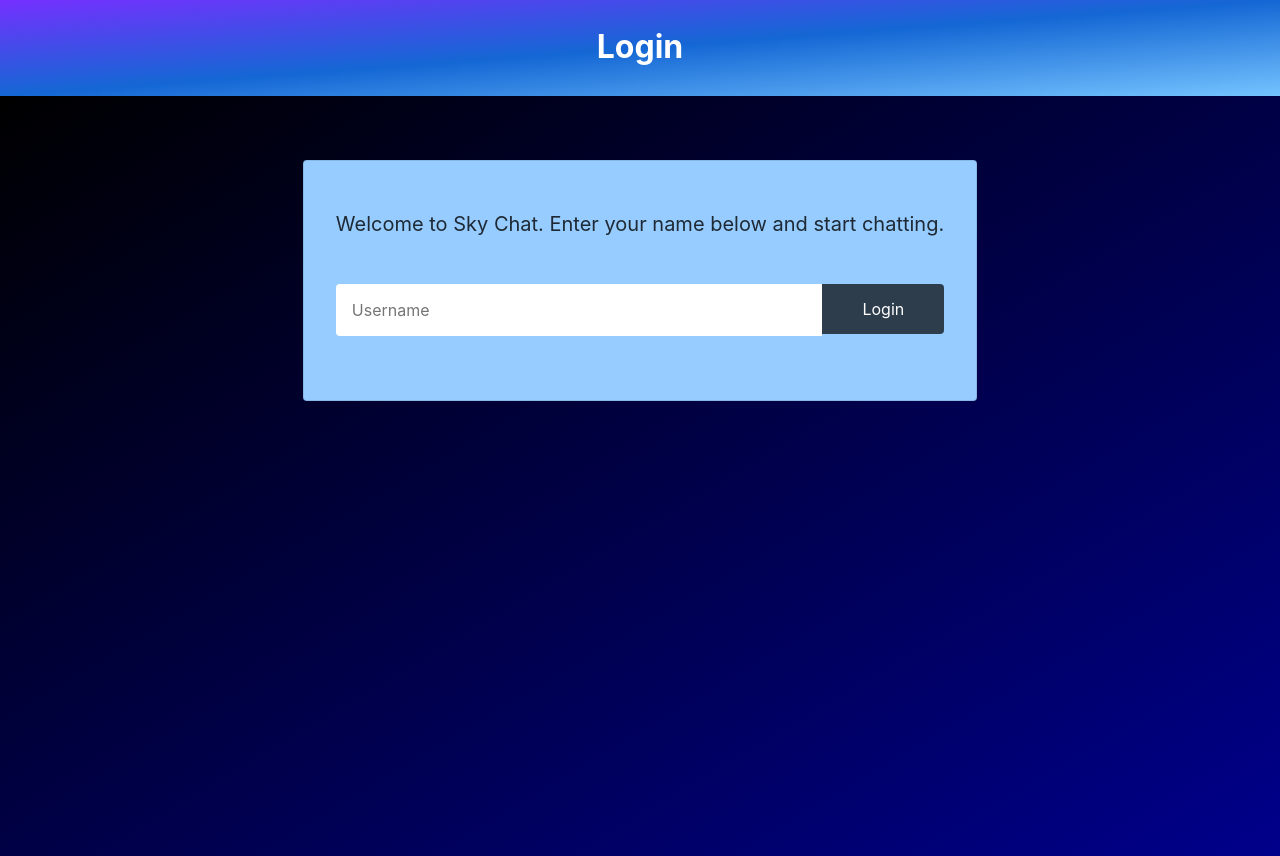
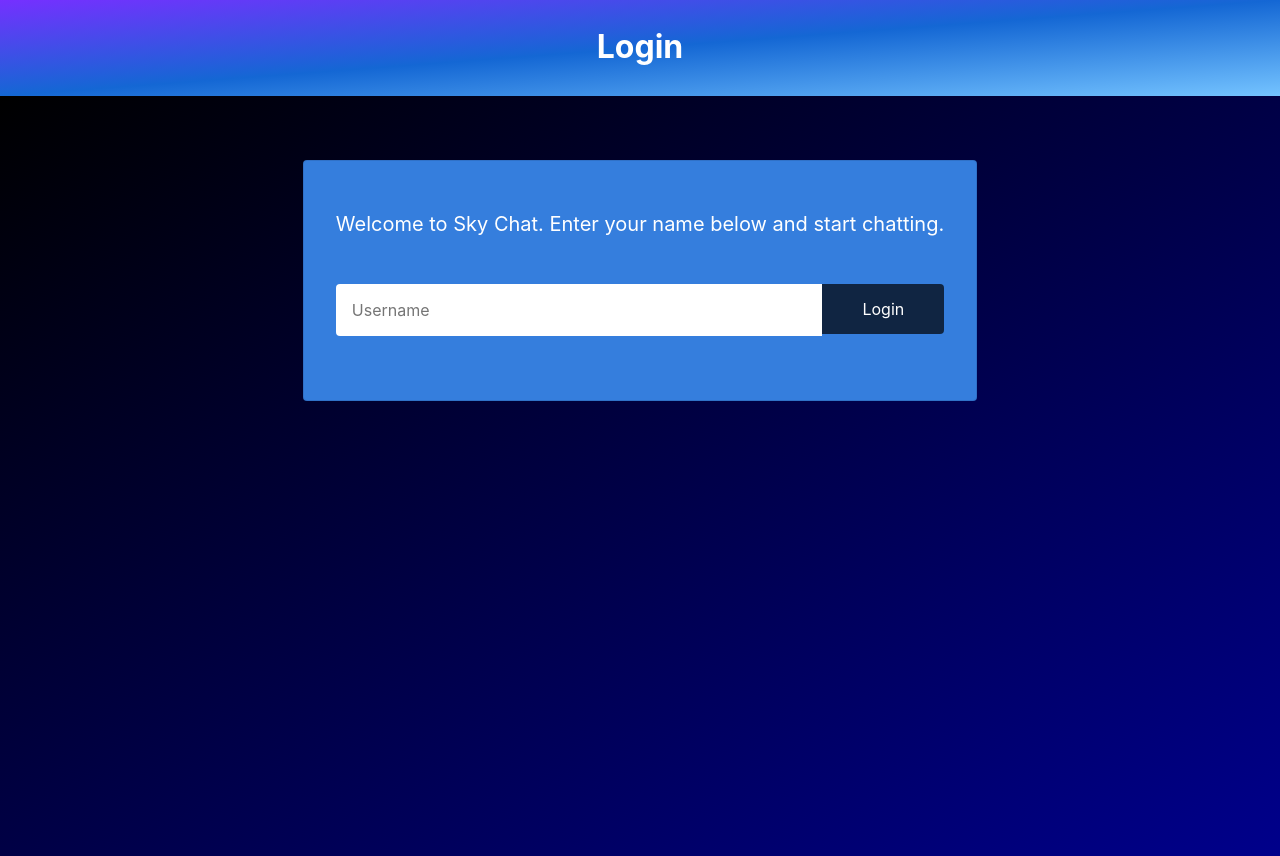
Before and after one commit to andrewwalker123/WhiteHat-Messaging-Project, a React (Create React App) app in the folder my-app/: page / in a window 1280 px wide. Built offline with nearby package versions, Linux system fonts and the light colour scheme.

Commit message:
Adjusted styling for login, channelPage and channelCard comp

```diff
--- a/my-app/src/containers/channelPage.js
+++ b/my-app/src/containers/channelPage.js
@@ -6,13 +6,13 @@ import { Link } from 'react-router-dom'
 const ChannelPage = (props) => {
   const { channelName, channelIcon, programme: {contentUrl, title, desc} } = props.location.data.channel
     return (
-      <div className="bg-washed-blue">
+      <div className="">
           <Header headerTitle={channelName} headerImage={channelIcon}/>
          <Body>
-           <img src={contentUrl} height='50%' width='50%' alt="show-thumbnail"/>
-           <h1>{title}</h1>
-           <h2>{desc}</h2>
            <Link to={{pathname: `/channel/:${channelName}/chat`, data: props.location.data}}>
+             <div>
+               <img src={contentUrl} height='50%' width='50%'></img>
+             </div>
             <div>
               <h1>Join Chat</h1>
             </div>
--- a/my-app/src/containers/loginPage.js
+++ b/my-app/src/containers/loginPage.js
@@ -20,13 +20,13 @@ export default class LoginPage extends Component {
 
     render() {
         return (
-            <div className="bg-washed-blue">
+            <div className="">
                  <Header headerTitle='Login'/>
                  <Body>
-                     <div className='flex flex-column justify-center bg-light-blue mw7 center pa4 br2 ba b--black-10'>
-                    <p className='pa0 f5 f4-ns mb3 black-80'>Welcome to Sky Chat. Enter your name below and start chatting.</p>
+                     <div className='flex flex-column justify-center bg-blue mw7 center pa4 br2 ba b--black-10'>
+                    <p className='pa0 f5 white f4-ns mb3 black-80'>Welcome to Sky Chat. Enter your name below and start chatting.</p>
                     <div className='pv4'>
-                    <input type='text'className="f6 f5-l input-reset bn fl black-80 bg-white pa3 lh-solid w-100 w-75-m w-80-l br2-ns br--left-ns" placeholder="Username" value={this.state.username} onChange={this.onChangeHandler}></input>
+                    <input type='text' className="f6 f5-l input-reset bn fl black-80 bg-white pa3 lh-solid w-100 w-75-m w-80-l br2-ns br--left-ns" placeholder="Username" value={this.state.username} onChange={this.onChangeHandler}></input>
                     <Link to={{pathname: `/channel`}}>
                         <button className='f6 f5-l button-reset fl pv3 tc bn bg-animate bg-black-70 hover-bg-black white pointer w-100 w-25-m w-20-l br2-ns br--right-ns' onClick={this.handleClick}>Login</button>
                     </Link>
```
Also changed, not shown: my-app/src/components/channelCard.js (+4 -5 lines).
